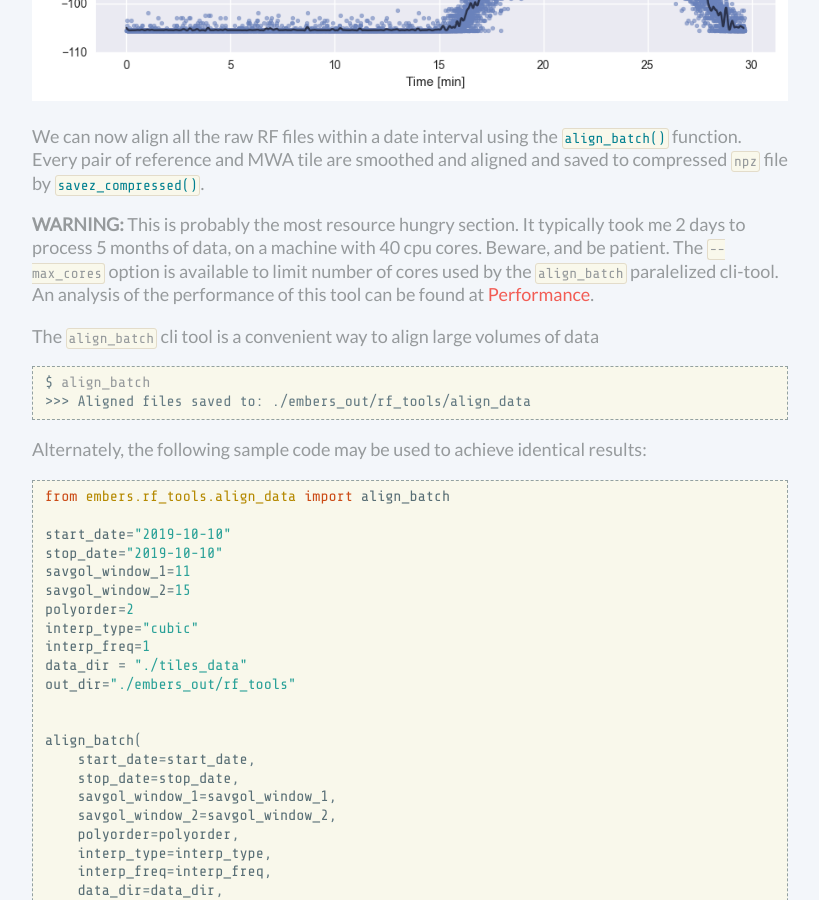
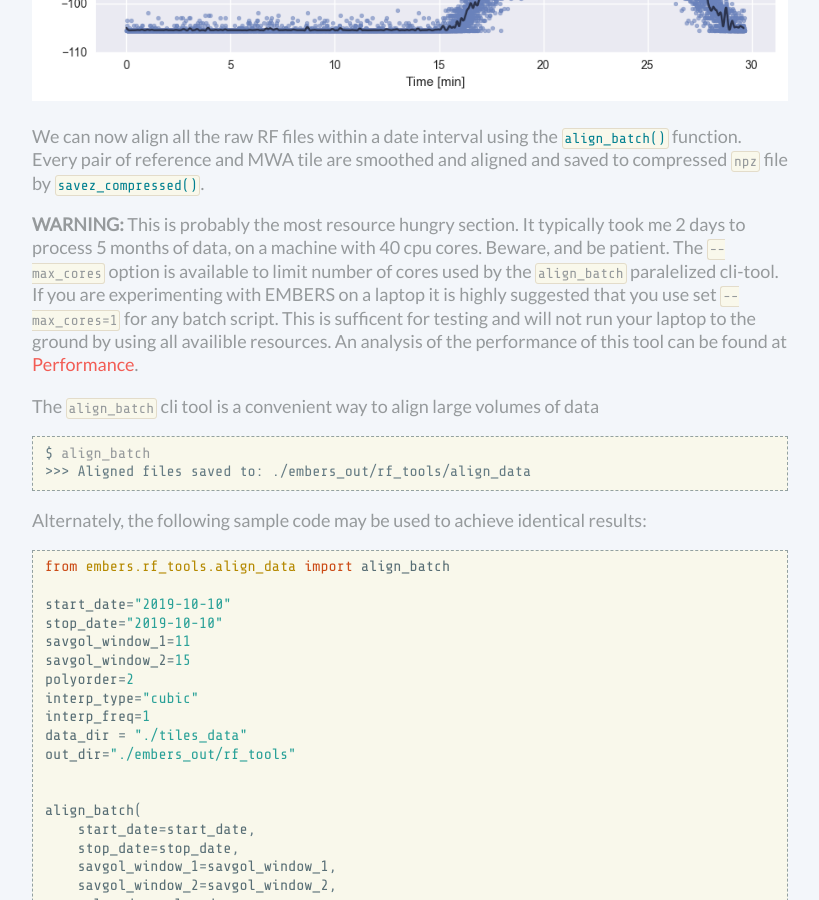
Before and after one commit to amanchokshi/EMBERS, a Sphinx documentation site: the page built from docs/embersbyexample.rst, in a window 1280 px wide and 900 px high, scrolled down 6147 px. Shown: the whole window, without its empty margins (230-1049 px from the left). Built offline with Sphinx 7.4.7, drawn with Linux system fonts in a browser that asks for light colours.

Commit message:
Added warning to use --max_cores=1 on laptops

```diff
--- a/docs/embersbyexample.rst
+++ b/docs/embersbyexample.rst
@@ -211,8 +211,9 @@ We can now align all the raw RF files within a date interval using the :func:`~e
 MWA tile are smoothed and aligned and saved to compressed :samp:`npz` file by :func:`~numpy.savez_compressed`.
 
 **WARNING:** This is probably the most resource hungry section. It typically took me 2 days to process 5 months of data, on a machine with 40 cpu cores. Beware, and be patient.
-The :samp:`--max_cores` option is available to limit number of cores used by the :samp:`align_batch` paralelized cli-tool. An analysis of the performance of this
-tool can be found at :doc:`performance`.
+The :samp:`--max_cores` option is available to limit number of cores used by the :samp:`align_batch` paralelized cli-tool. If you are experimenting with EMBERS
+on a laptop it is highly suggested that you use set :samp:`--max_cores=1` for any batch script. This is sufficent for testing and will not run your laptop to the
+ground by using all availible resources. An analysis of the performance of this tool can be found at :doc:`performance`.
 
 The :samp:`align_batch` cli tool is a convenient way to align large volumes of data
 
```
